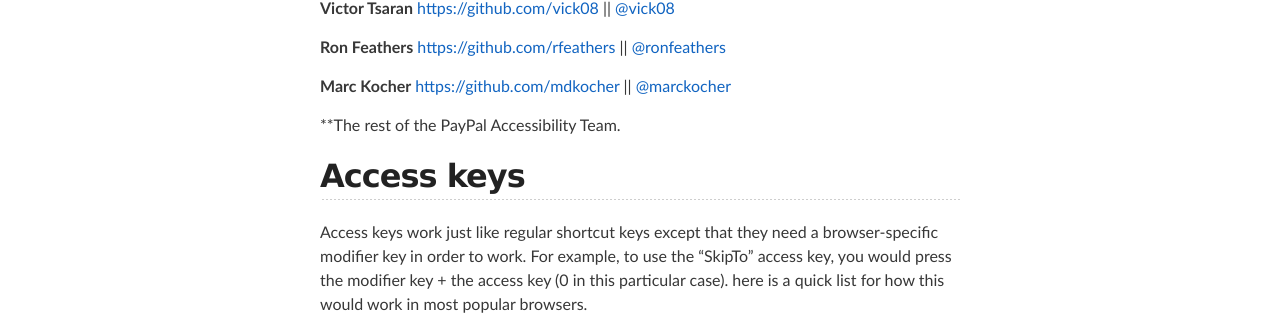
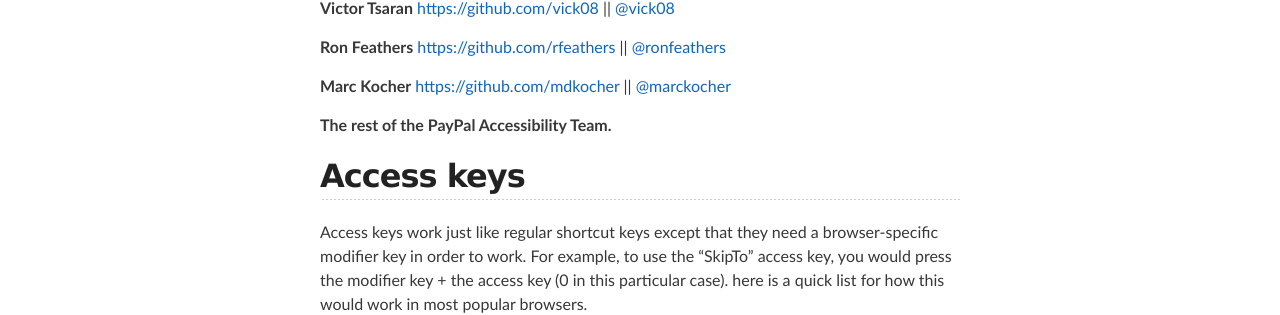
Before and after one commit to paypal/skipto, a Jekyll site: the page built from index.md, in a window 1280 px wide and 900 px high, scrolled down 3644 px. Shown: the part 145-460 px from the top of the window. Built offline with Jekyll 4.4.1, drawn with Linux system fonts in a browser that asks for light colours; Markdown is read by kramdown in place of the engine named in the settings; part of the change alters nothing that is shown.

```diff
--- a/_config.yml
+++ b/_config.yml
@@ -1,3 +1 @@
-markdown: redcarpet
-path: http://paypal.github.io/SkipTo
-modulename : SkipTo
+markdown: kramdown
--- a/index.md
+++ b/index.md
@@ -130,7 +130,7 @@ PayPal Accessibility Gang
 **Marc Kocher**
 [https://github.com/mdkocher](https://github.com/mdkocher) || [@marckocher](https://twitter.com/marckocher)
 
-**The rest of the PayPal Accessibility Team.
+**The rest of the PayPal Accessibility Team.**
 
 ## <a name="access-keys"></a>Access keys
 Access keys work  just like regular shortcut keys except that they need a browser-specific modifier key in order to work. For example, to use the "SkipTo" access key, you would press the modifier key + the access key (0 in this particular case). here is a quick list for how this would work in most popular browsers.
```
